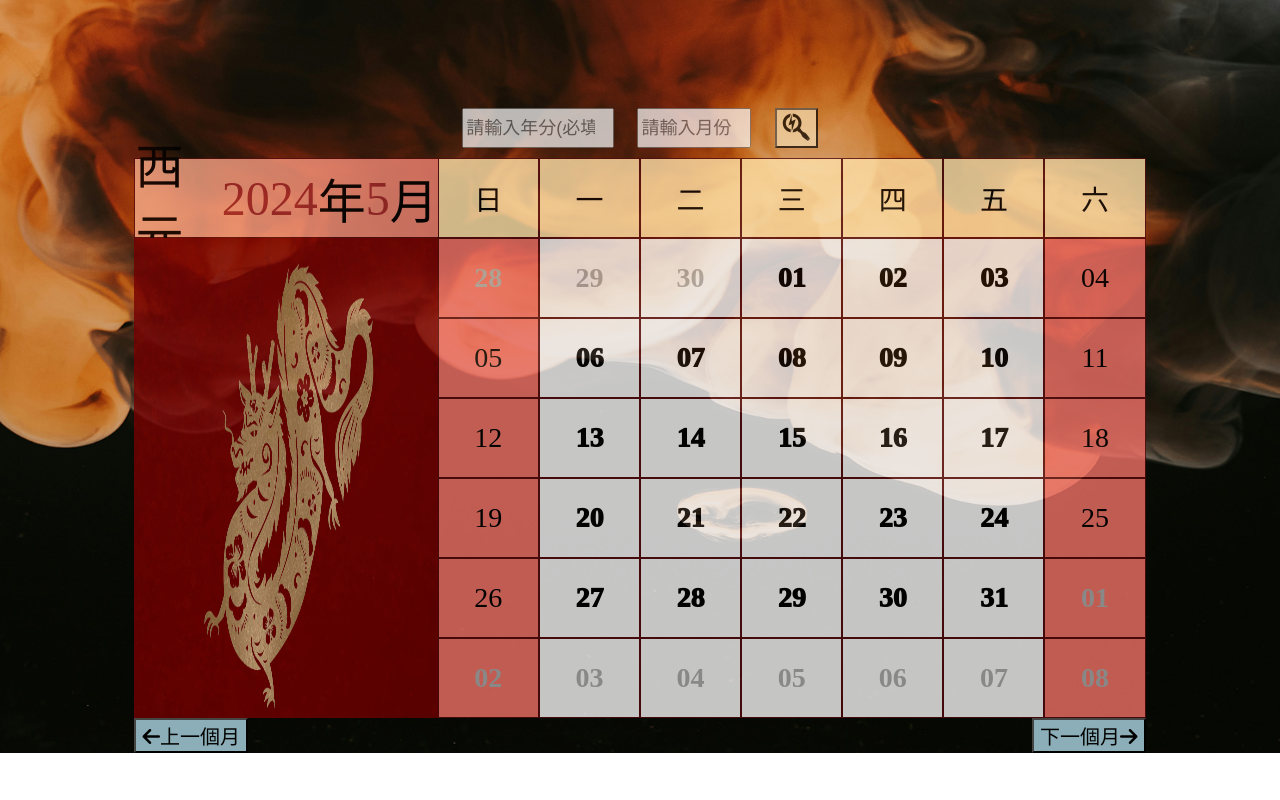
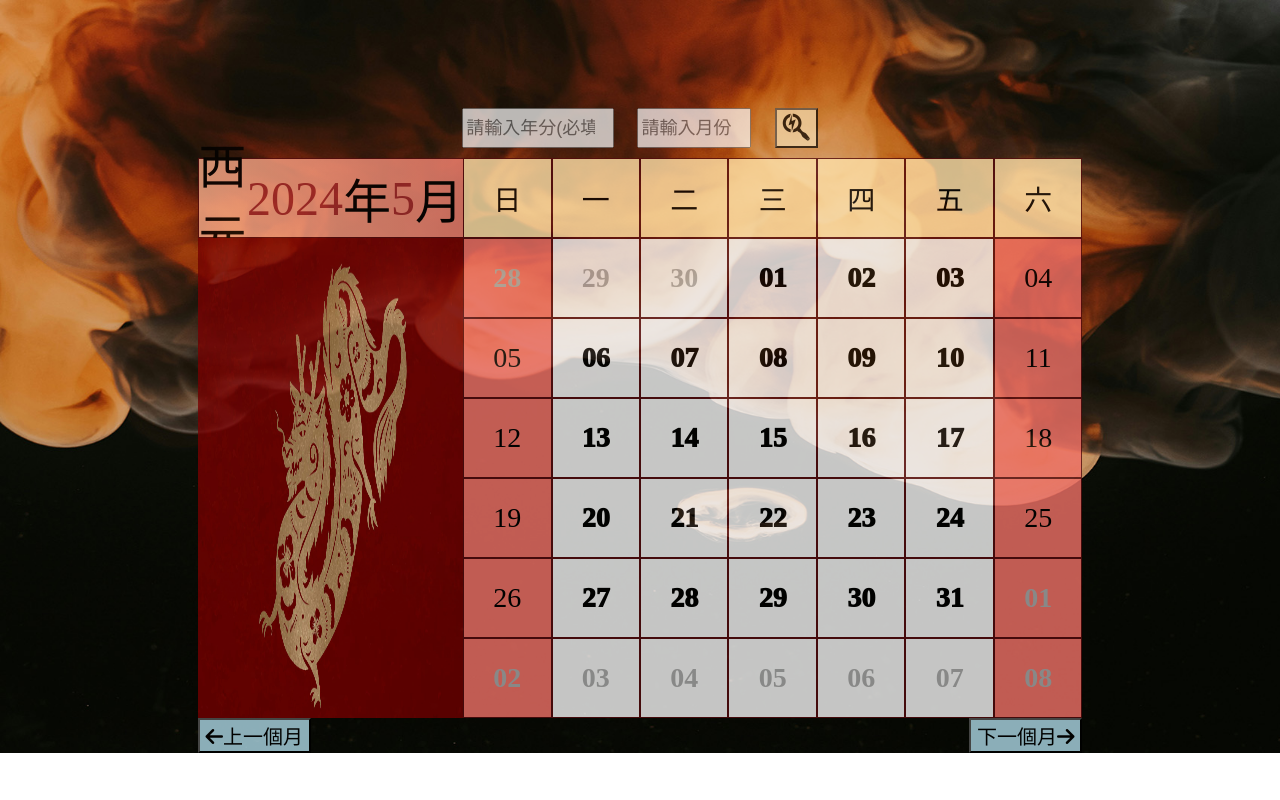
Before and after one commit to lin1130011/homework, a PHP site: page / in a window 1280 px wide. Run offline with PHP 8.4, Linux system fonts and the light colour scheme; some libraries are stand-ins or nearby versions.

Commit message:
調整月曆整體大小

```diff
--- a/css/style.css
+++ b/css/style.css
@@ -47,7 +47,7 @@ body {
 
 .box {
     padding-top: 10px;
-    width: 80%;
+    width: 70%;
     margin: auto;
     display: flex;
     flex-wrap: wrap;
@@ -170,7 +170,7 @@ body {
 
 .row {
     margin: auto;
-    width: 80%;
+    width: 70%;
 
 }
 
```
